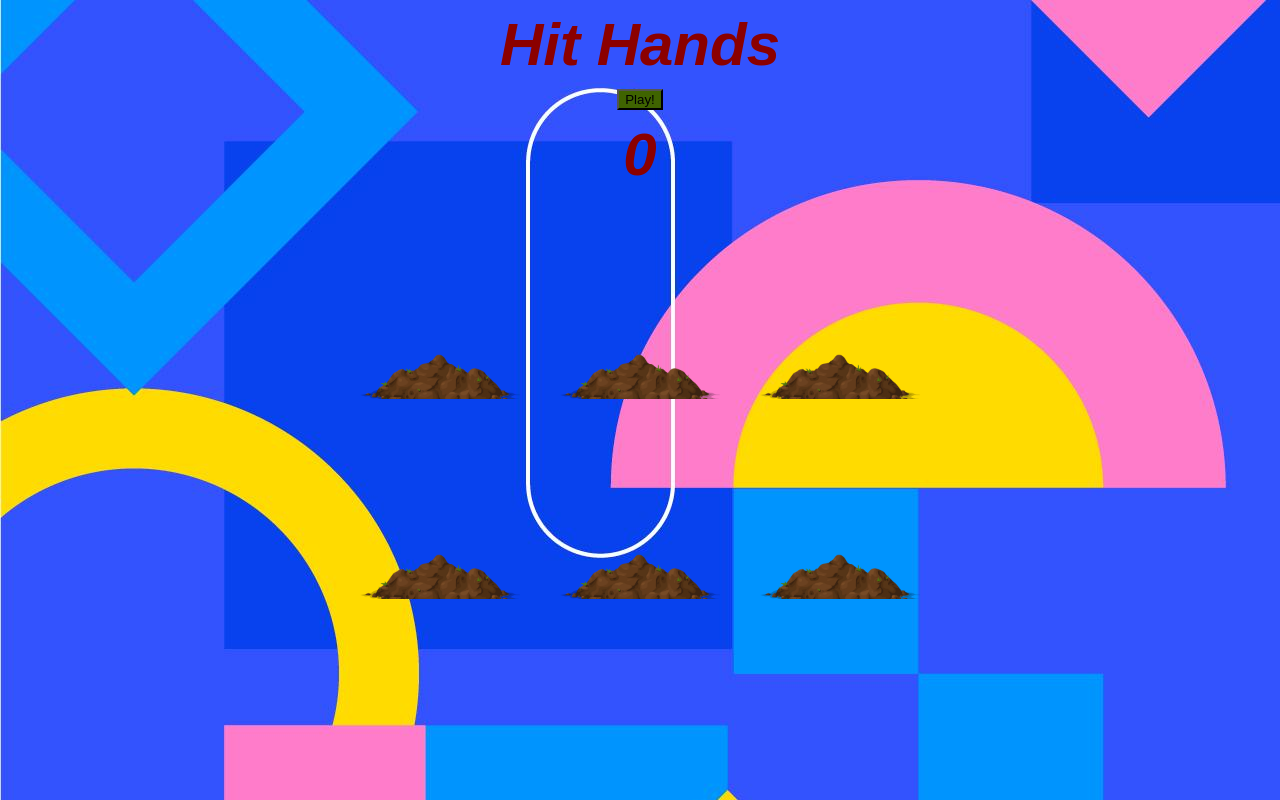
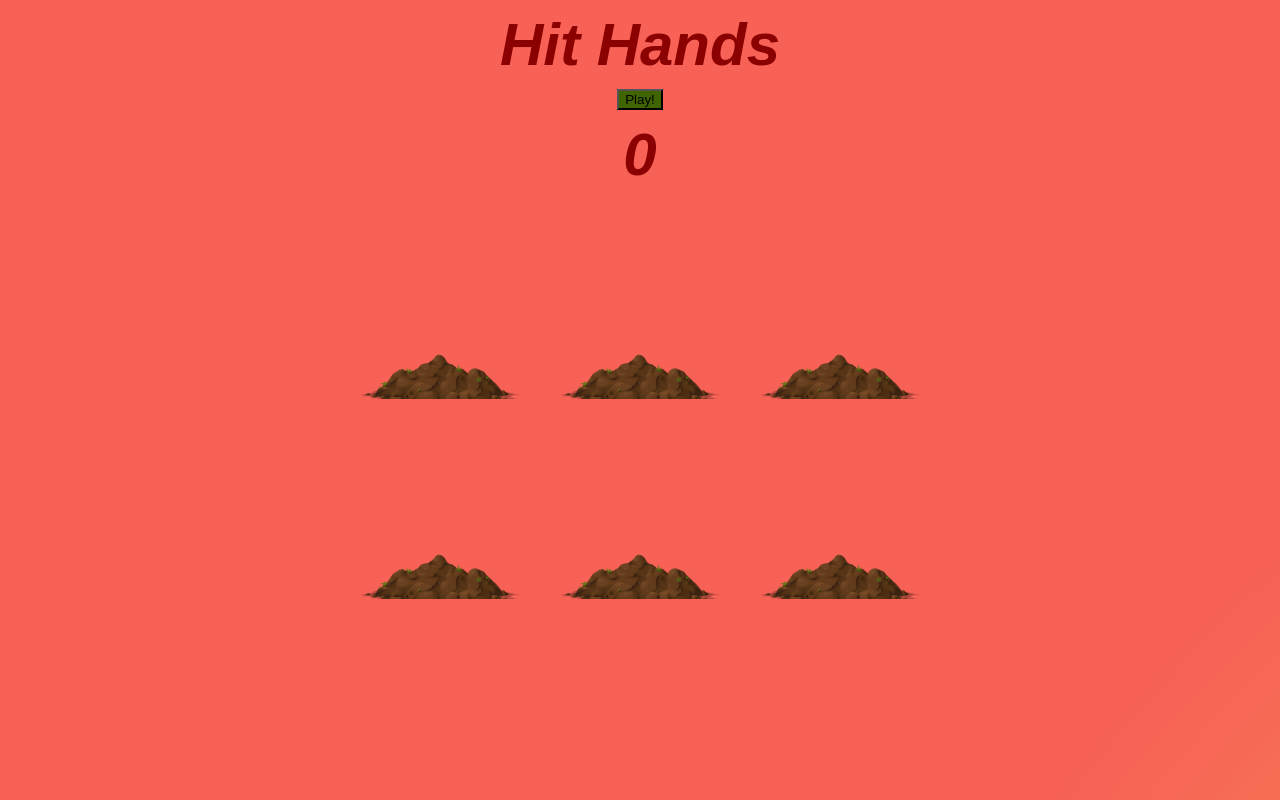
Before and after one commit to tegarsono/pukul-tikus-tanah, a plain HTML site: page index.html in a window 1280 px wide. Drawn offline with Linux system fonts and the light colour scheme.

Commit message:
mengubah background

```diff
--- a/css/style.css
+++ b/css/style.css
@@ -61,5 +61,5 @@ button {
 }
 
 body {
-  background-image: url(../img/backimg.jpg);
+  background-image: url(../img/backimg.png);
 }
```
Also changed, not shown: img/backimg.jpg (deleted), img/backimg.png (added).
